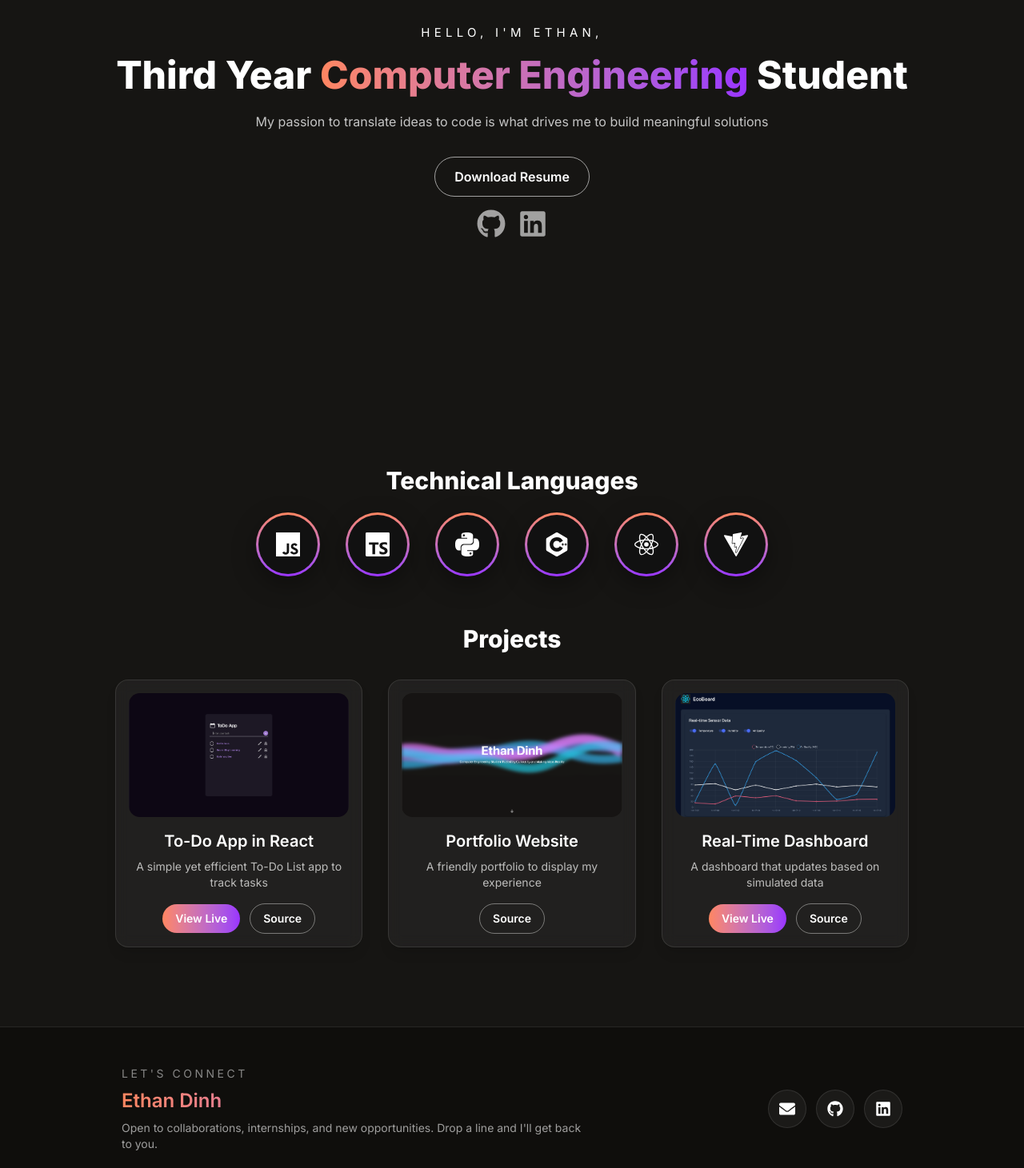
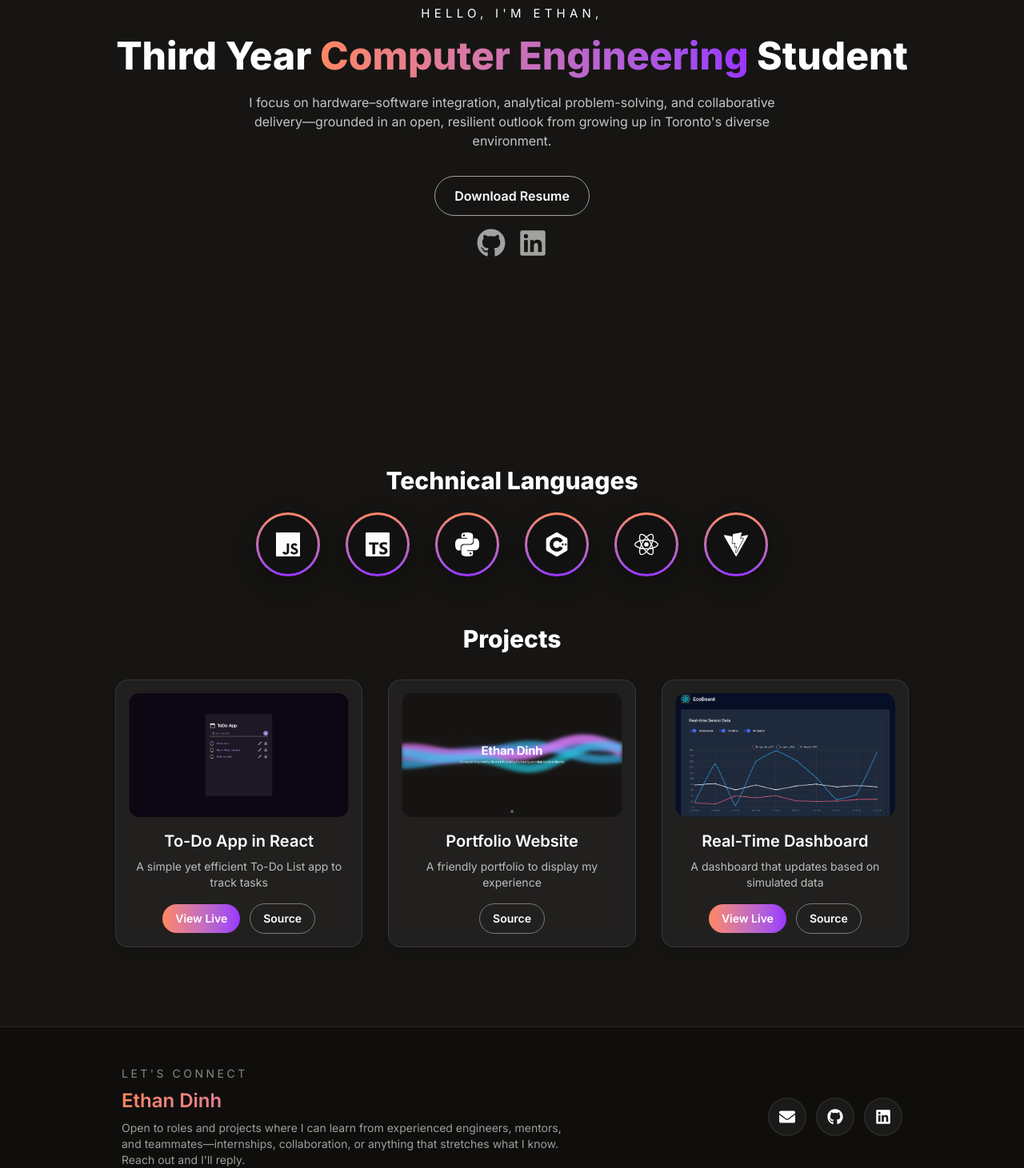
Before and after one commit to DnguyenE/portfolio-website-react, a React (Vite) app: page / in a window 1280 px wide. Shown: the part 1116-2577 px from the top of the page at 80% size. Built offline with nearby package versions, Linux system fonts and the light colour scheme.

Commit message:
Changed Content

```diff
--- a/src/components/Footer.tsx
+++ b/src/components/Footer.tsx
@@ -34,8 +34,9 @@ const Footer = () => {
               Ethan Dinh
             </p>
             <p className="text-white/60 max-w-xl text-sm">
-              Open to collaborations, internships, and new opportunities. Drop a
-              line and I'll get back to you.
+              Open to roles and projects where I can learn from experienced
+              engineers, mentors, and teammates—internships, collaboration, or
+              anything that stretches what I know. Reach out and I&apos;ll reply.
             </p>
           </div>
 
--- a/src/components/TechStack.tsx
+++ b/src/components/TechStack.tsx
@@ -30,7 +30,9 @@ const TechStack = () => {
         </h1>
 
         <p className="max-w-2xl text-sm sm:text-base text-[#C5C5C5] mb-8">
-          My passion to translate ideas to code is what drives me to build meaningful solutions
+          I focus on hardware–software integration, analytical problem-solving, and collaborative
+          delivery—grounded in an open, resilient outlook from growing up in Toronto&apos;s
+          diverse environment.
         </p>
 
         {/* ---Download Button--- */}
```
